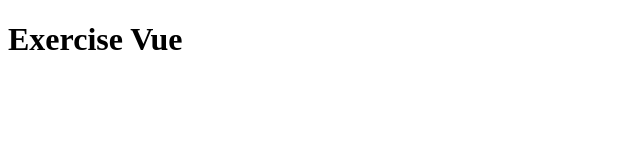
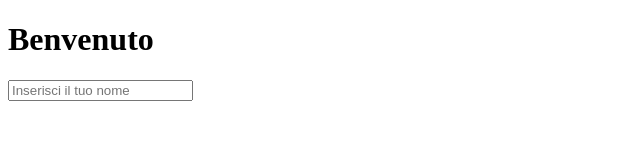
Before and after one commit to nicolamilani1988/vue-hello, a plain HTML site: page index.html in a window 1280 px wide. Shown: the whole page, without its empty margins (0-640 px from the left). Drawn offline with nearby package versions, Linux system fonts and the light colour scheme.

Commit message:
Aggiunto vlaore tramite input e v-model

```diff
--- a/index.html
+++ b/index.html
@@ -14,7 +14,8 @@
     <body>
         <div id="app" class="container">
             <div class="row">
-                <h1>{{text}}</h1>
+                <h1>{{text}} {{message}}</h1>
+                <input type="text" v-model="message" placeholder = "Inserisci il tuo nome">
             </div>
         </div>
     </body>
--- a/script.js
+++ b/script.js
@@ -2,7 +2,8 @@ function initVue() {
     new Vue({
         el: '#app',
         data: {
-            text: 'Exercise Vue'
+            text: 'Benvenuto ',
+            message: '',
         }
     })
 }
```
